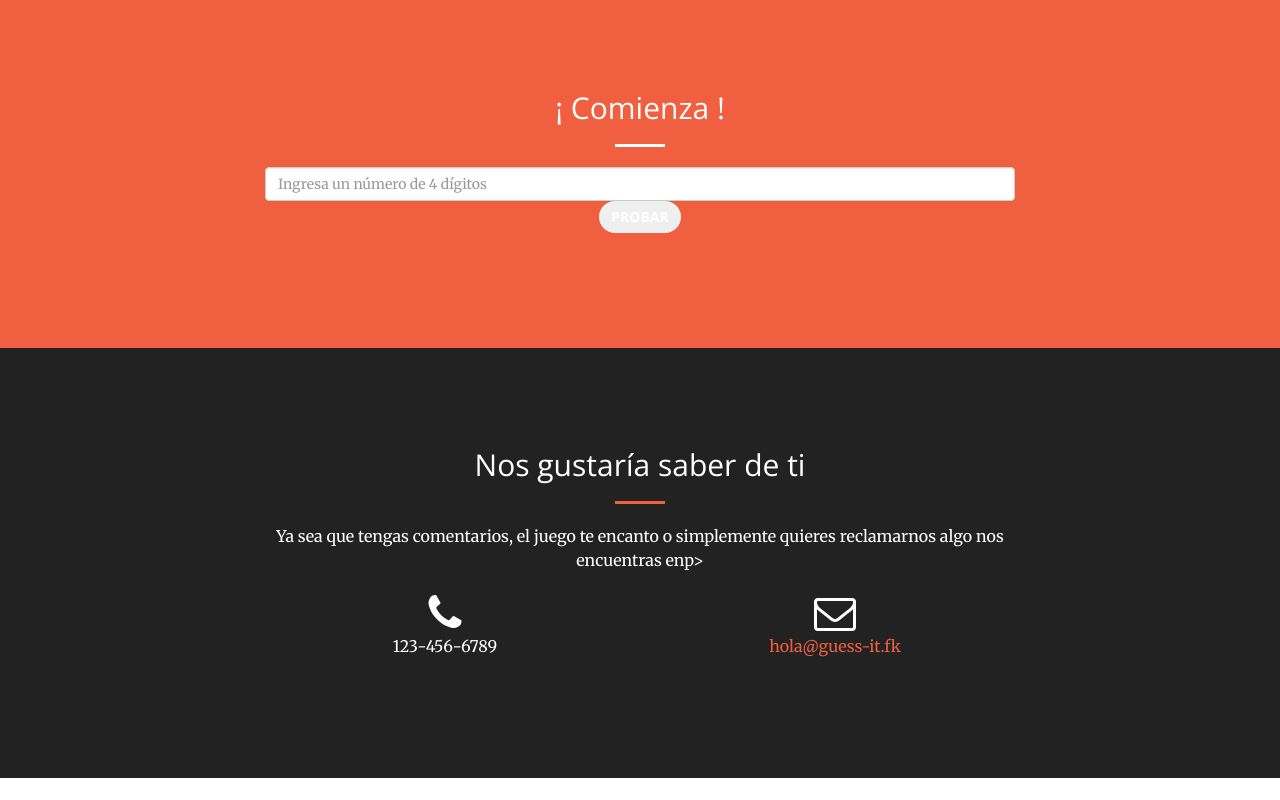
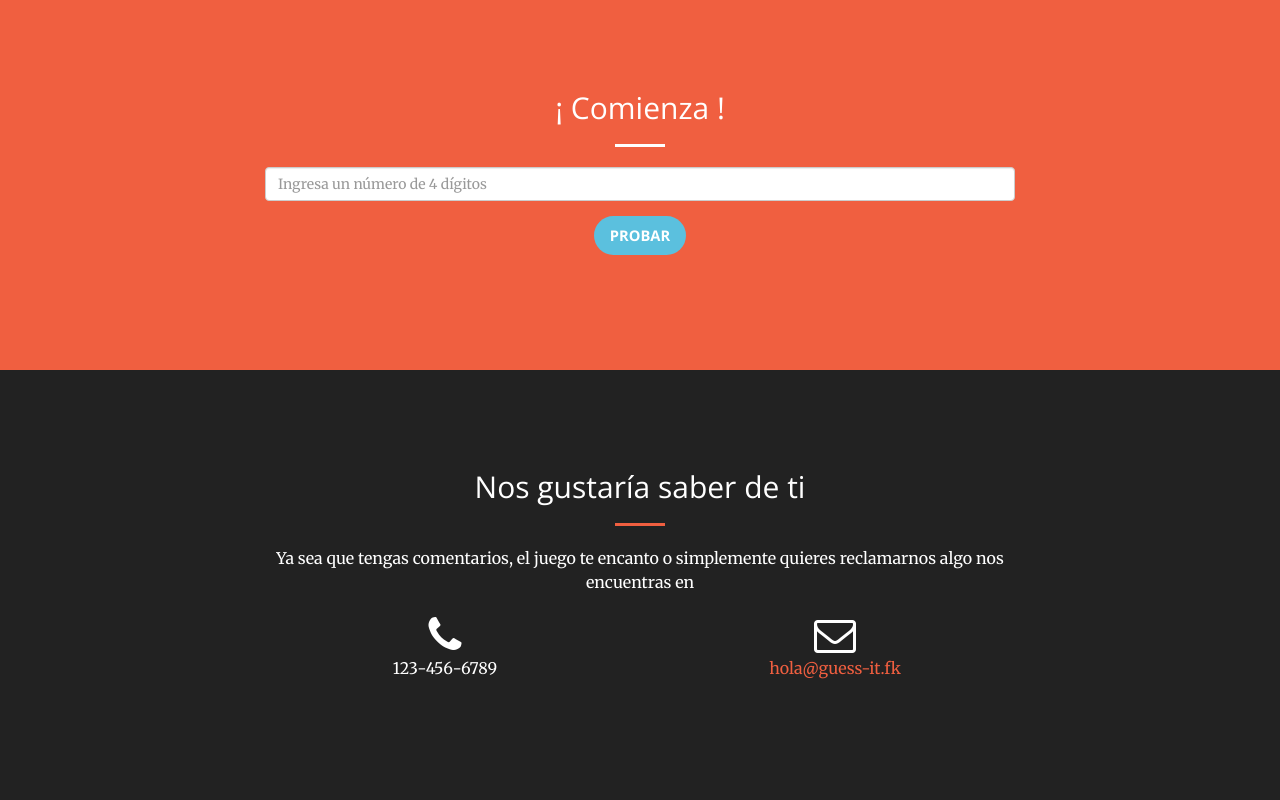
Before and after one commit to emmanuel-indigo/guess-it, a website: page index.html in a window 1280 px wide. Shown: the part 809-1609 px from the top of the page. Before the commit the page ends 1587 px from the top, so only its background shows below. Drawn offline with nearby package versions, Linux system fonts and the light colour scheme.

Commit message:
Ajuste formulario maqueta

```diff
--- a/css/creative.css
+++ b/css/creative.css
@@ -414,3 +414,9 @@ img::-moz-selection {
 body {
   webkit-tap-highlight-color: #222222;
 }
+.btn-info{
+  margin-top: 1em;
+}
+.btn-lg{
+  font-size: 1.05em;
+}
--- a/index.html
+++ b/index.html
@@ -80,7 +80,7 @@
                         <div class="form-group">
                             <!-- <label for="userNumber">Número</label> -->
                             <input type="email" class="form-control" id="userNumber" name="userNumber" aria-describedby="" placeholder="Ingresa un número de 4 dígitos">
-                            <button class="btn btn-main">Probar</button>
+                            <button class="btn btn-info btn-lg">Probar</button>
                         </div>
                     </form>
                 </div>
@@ -94,7 +94,7 @@
                 <div class="col-lg-8 col-lg-offset-2 text-center">
                     <h2 class="section-heading">Nos gustaría saber de ti</h2>
                     <hr class="primary">
-                    <p>Ya sea que tengas comentarios, el juego te encanto o simplemente quieres reclamarnos algo nos encuentras enp>
+                    <p>Ya sea que tengas comentarios, el juego te encanto o simplemente quieres reclamarnos algo nos encuentras en
                 </div>
                 <div class="col-lg-4 col-lg-offset-2 text-center">
                     <i class="fa fa-phone fa-3x sr-contact"></i>
@@ -145,7 +145,6 @@
     <!-- Plugin JavaScript -->
     <script src="https://cdnjs.cloudflare.com/ajax/libs/jquery-easing/1.3/jquery.easing.min.js"></script>
     <script src="vendor/scrollreveal/scrollreveal.min.js"></script>
-    <script src="vendor/magnific-popup/jquery.magnific-popup.min.js"></script>
 
     <!-- Theme JavaScript -->
     <script src="js/creative.min.js"></script>
```
